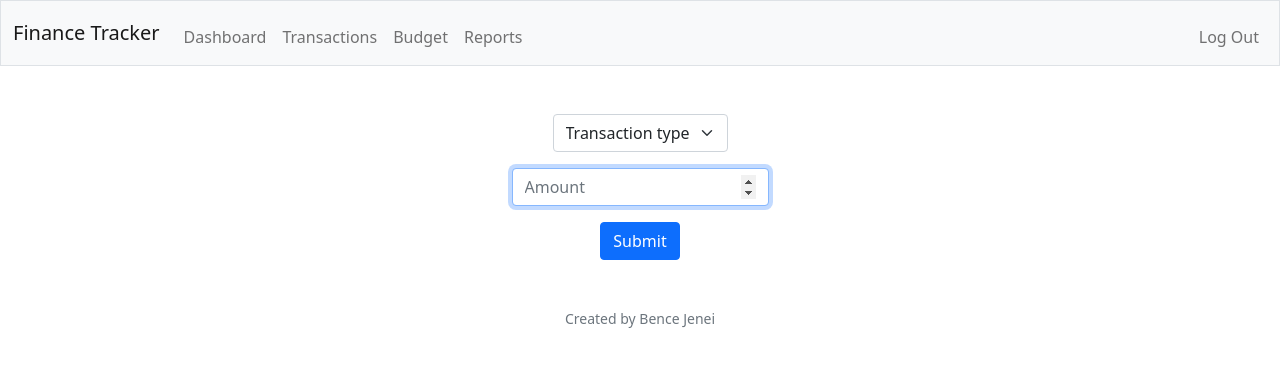
After one commit to bencej98/CS50_final_project, a Flask app: page /transactions in a window 1280 px wide. The commit adds this page. Shown: the top 367 px of the page. Run offline with Flask 2, Linux system fonts and the light colour scheme; a user stored in the database is signed in.

Commit message:
Fixed session and the db connection, created transactions.html

```diff
--- a/app.py
+++ b/app.py
@@ -25,8 +25,6 @@ def dict_factory(cursor, row):
     fields = [column[0] for column in cursor.description]
     return {key: value for key, value in zip(fields, row)}
 
-
-
 # Establishes connection with the database
 con = sqlite3.connect('test.db')
 
@@ -44,21 +42,23 @@ def after_request(response):
     response.headers["Pragma"] = "no-cache"
     return response
 
-# The login_required decorator requires the user to login before use
-#@login.required
 
 @app.route('/')
-#@login_required
+
+# The login_required decorator requires the user to login before use
+@login_required
 def main_page():
-    return render_template("login.html")
+    return render_template("index.html")
 
 
 @app.route('/register', methods=['GET', 'POST'])
+
 # Registers the user
 def register():
 
-    con = sqlite3.connect("test.db")
-    cur = con.cursor()
+    connection = sqlite3.connect("test.db")
+    connection.row_factory = dict_factory
+    cur = connection.cursor()
     # When the site is opened via GET it gets displayed
     if request.method == "GET":
         return render_template("register.html")
@@ -86,25 +86,29 @@ def register():
         # Checks for username duplication
         try:
             cur.execute("INSERT INTO users (username, hash) VALUES (?, ?)", (username, hashed_password))
-            #print(new_user)
             con.commit()
             con.close()
         except:
             return Response("The username is already taken", status=400)
 
-        #session["user_id"] = new_user
+        # Sets session with the current user id
+        user_data = cur.execute("SELECT * FROM users WHERE username = ?", (username,))
+        session["user_id"] = user_data["id"]
 
         return redirect("/")
 
 
 @app.route('/login', methods=['GET', 'POST'])
+
+# Logs in the user
 def login():
-
-    con = sqlite3.connect("test.db")
-    cur = con.cursor()
 
     #Forgets the user
     session.clear()
+
+    connection = sqlite3.connect("test.db")
+    connection.row_factory = dict_factory
+    cur = connection.cursor()
 
      # User reached route via POST (as by submitting a form via POST)
     if request.method == "POST":
@@ -122,14 +126,23 @@ def login():
         #Query database for username (it gives back a cursor!)
         result = cur.execute("SELECT * FROM users WHERE username = ?", (request.form.get("username"),))
 
+        '''
         for row in result:
+            if check_password_hash(row["hash"], (request.form.get("password"))) != True:
+                print("Password is not the same")
+            print(row["hash"])
+        '''
+        #for row in result:
+            #print(row[0]["hash"])
 
+        for row in result:
         # Ensure username exists and password is correct
-            if len(row) != 1 or not check_password_hash(row[0]["hash"], (request.form.get("password"),)):
+            session["user_id"] = row["id"]
+            if row["username"] != request.form.get("username") or check_password_hash(row["hash"], (request.form.get("password"))) != True:
                 return Response("Invalid username and/or password", status=400,)
 
         # Remember which user has logged in
-        session["user_id"] = row[0]["id"]
+        session["user_id"] = row["id"]
 
         # Redirect user to home page
         return redirect("/")
@@ -139,9 +152,28 @@ def login():
         return render_template("login.html")
 
 
+@app.route("/logout")
+
+# Logs out the user
+def logout():
+
+    # Forget any user_id
+    session.clear()
+
+    # Redirect user to login form
+    return redirect("/")
+
+@app.route("/transactions")
+@login_required
+def transaction():
+    if request.method == "GET":
+        return render_template("transactions.html")
+
+
+
+ # This functions checks if the password meets all the requirements
 def validate(password):
 
-    # This functions checks if the password meets all the requirements
     if len(password) < 8:
         return False
     elif re.search('[0-9]', password) is None:
@@ -150,3 +182,6 @@ def validate(password):
         return False
 
     return True
+
+if __name__ == '__main__':
+    app.run(debug=True)
--- a/helpers.py
+++ b/helpers.py
@@ -5,7 +5,7 @@ from functools import wraps
 def login_required(f):
     @wraps(f)
     def decorated_function(*args, **kwargs):
-        if session.get['user_id'] is None:
+        if session.get('user_id') is None:
             return redirect('/login')
         return f(*args, **kwargs)
     return decorated_function
--- a/templates/layout.html
+++ b/templates/layout.html
@@ -22,10 +22,10 @@
                 <div class="collapse navbar-collapse" id="navbar">
                     {% if session["user_id"] %}
                         <ul class="navbar-nav me-auto mt-2">
-                            <li class="nav-item"><a class="nav-link" href="/quote">Quote</a></li>
-                            <li class="nav-item"><a class="nav-link" href="/buy">Buy</a></li>
-                            <li class="nav-item"><a class="nav-link" href="/sell">Sell</a></li>
-                            <li class="nav-item"><a class="nav-link" href="/history">History</a></li>
+                            <li class="nav-item"><a class="nav-link" href="/index">Dashboard</a></li>
+                            <li class="nav-item"><a class="nav-link" href="/transactions">Transactions</a></li>
+                            <li class="nav-item"><a class="nav-link" href="/sell">Budget</a></li>
+                            <li class="nav-item"><a class="nav-link" href="/history">Reports</a></li>
                         </ul>
                         <ul class="navbar-nav ms-auto mt-2">
                             <li class="nav-item"><a class="nav-link" href="/logout">Log Out</a></li>
--- /dev/null
+++ b/templates/transactions.html
@@ -0,0 +1,21 @@
+{% extends "layout.html" %}
+
+{% block title %}
+    Transactions
+{% endblock %}
+
+{% block main %}
+    <form action="/sell" method="post">
+        <div class="mb-3">
+            <select class="form-select mx-auto w-auto" name="symbol">
+                <option disabled="" selected="">Transaction type</option>
+                <option>Deposit</option>
+                <option>Withdraw</option>
+            </select>
+        </div>
+        <div class="mb-3">
+            <input autocomplete="off" autofocus class="form-control mx-auto w-auto" id="amount" name="amount" placeholder="Amount" type="number">
+        </div>
+        <button class="btn btn-primary" type="submit" onclick="quote.html">Submit</button>
+    </form>
+{% endblock %}
```
Also changed, not shown: sql_test.py (added, +63 -0 lines), templates/index.html (+4 -4 lines), 2 other files.
